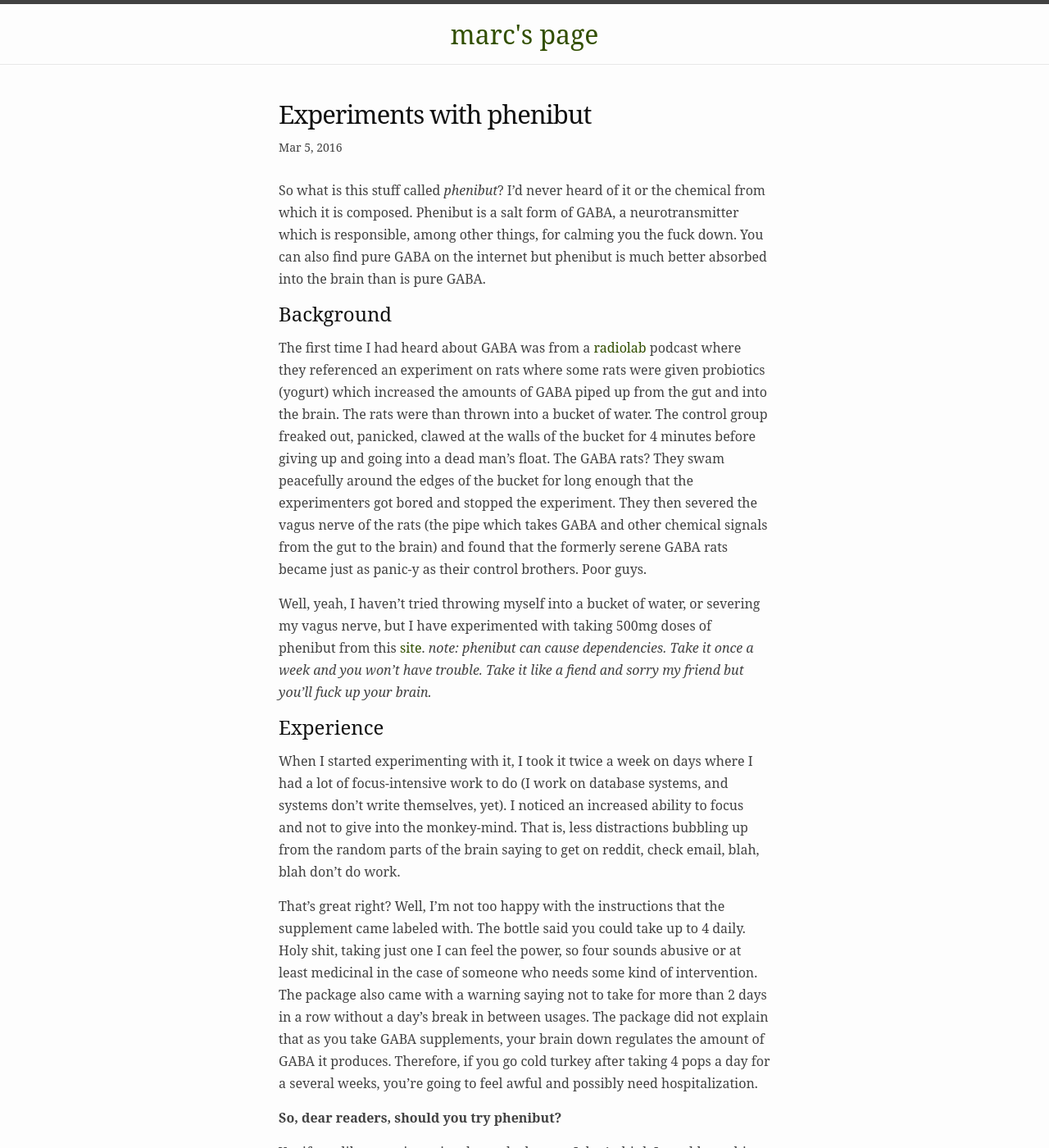
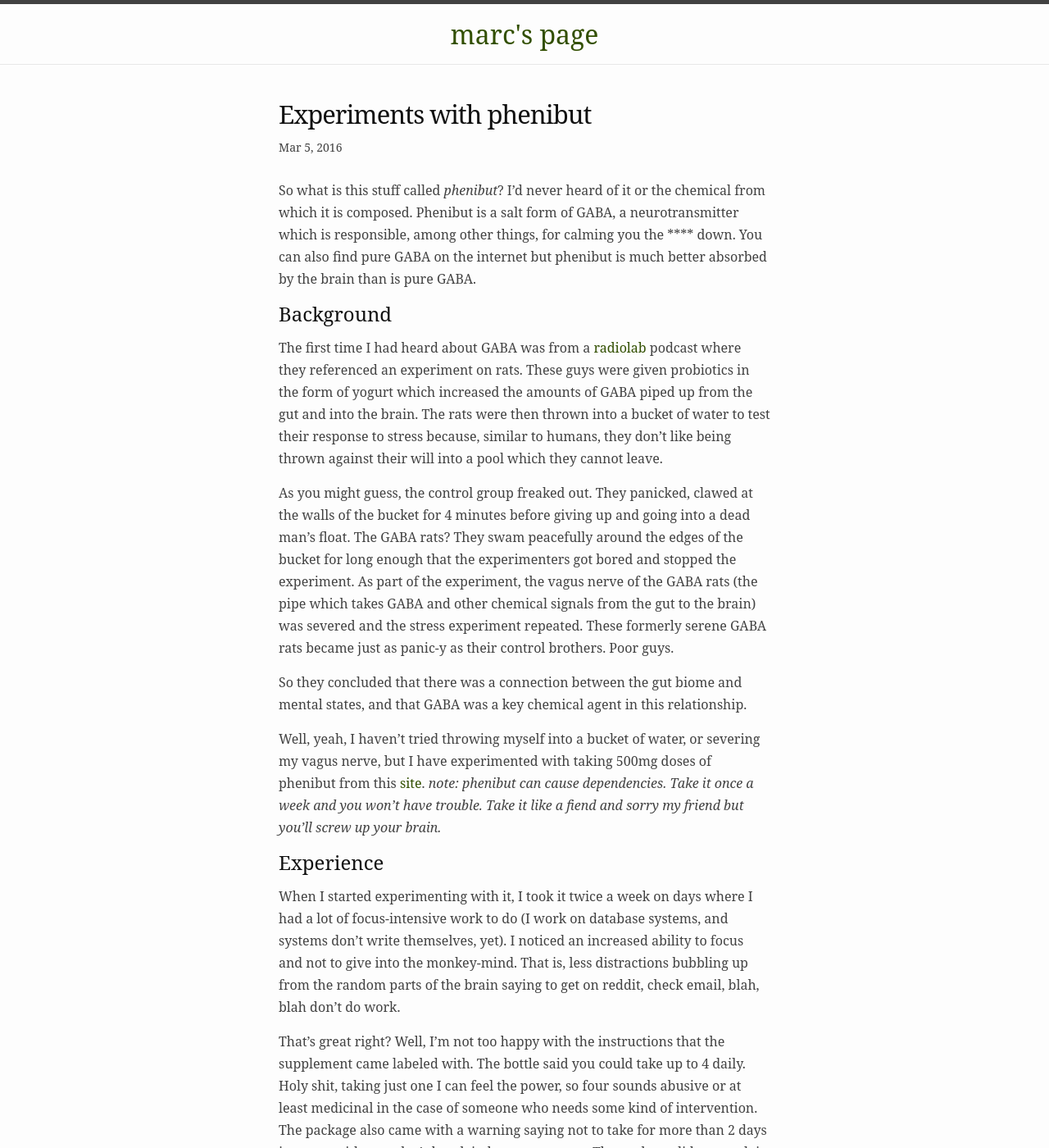
Before and after one commit to cramja/cramja.github.io, a Jekyll site: the page built from _posts/2016-03-05-phenibut.md, in a window 1280 px wide and 1400 px high. Shown: the whole window at 82% size. Built offline with Jekyll 4.4.1, drawn with Linux system fonts in a browser that asks for light colours; some of the changed text lies outside the part shown.

Commit message:
minor edits

```diff
--- a/_posts/2016-03-05-phenibut.md
+++ b/_posts/2016-03-05-phenibut.md
@@ -6,13 +6,17 @@
 short: I bought a supplement called Phenibut. Russians discovered that this stuff is great for anxiety and concentration. I discovered that they're right.
 ---
 
-So what is this stuff called *phenibut*? I'd never heard of it or the chemical from which it is composed. Phenibut is a salt form of GABA, a neurotransmitter which is responsible, among other things, for calming you the fuck down. You can also find pure GABA on the internet but phenibut is much better absorbed into the brain than is pure GABA.
+So what is this stuff called *phenibut*? I'd never heard of it or the chemical from which it is composed. Phenibut is a salt form of GABA, a neurotransmitter which is responsible, among other things, for calming you the \*\*\*\* down. You can also find pure GABA on the internet but phenibut is much better absorbed by the brain than is pure GABA.
 
 ## Background
 
-The first time I had heard about GABA was from a [radiolab][1] podcast where they referenced an experiment on rats where some rats were given probiotics (yogurt) which increased the amounts of GABA piped up from the gut and into the brain. The rats were than thrown into a bucket of water. The control group freaked out, panicked, clawed at the walls of the bucket for 4 minutes before giving up and going into a dead man's float. The GABA rats? They swam peacefully around the edges of the bucket for long enough that the experimenters got bored and stopped the experiment. They then severed the vagus nerve of the rats (the pipe which takes GABA and other chemical signals from the gut to the brain) and found that the formerly serene GABA rats became just as panic-y as their control brothers. Poor guys.
+The first time I had heard about GABA was from a [radiolab][1] podcast where they referenced an experiment on rats. These guys were given probiotics in the form of yogurt which increased the amounts of GABA piped up from the gut and into the brain. The rats were then thrown into a bucket of water to test their response to stress because, similar to humans, they don't like being thrown against their will into a pool which they cannot leave.
 
-Well, yeah, I haven't tried throwing myself into a bucket of water, or severing my vagus nerve, but I have experimented with taking 500mg doses of phenibut from this [site][2]. *note: phenibut can cause dependencies. Take it once a week and you won't have trouble. Take it like a fiend and sorry my friend but you'll fuck up your brain.*
+As you might guess, the control group freaked out. They panicked, clawed at the walls of the bucket for 4 minutes before giving up and going into a dead man's float. The GABA rats? They swam peacefully around the edges of the bucket for long enough that the experimenters got bored and stopped the experiment. As part of the experiment, the vagus nerve of the GABA rats (the pipe which takes GABA and other chemical signals from the gut to the brain) was severed and the stress experiment repeated. These formerly serene GABA rats became just as panic-y as their control brothers. Poor guys.
+
+So they concluded that there was a connection between the gut biome and mental states, and that GABA was a key chemical agent in this relationship.
+
+Well, yeah, I haven't tried throwing myself into a bucket of water, or severing my vagus nerve, but I have experimented with taking 500mg doses of phenibut from this [site][2]. *note: phenibut can cause dependencies. Take it once a week and you won't have trouble. Take it like a fiend and sorry my friend but you'll screw up your brain.*
 
 ## Experience
 
@@ -32,13 +36,13 @@
 
 ## Alternatives
 
-An alternative to phenibut is to boost your levels of GABA without a supplement. Like rats in the experiment, you can eat foods which increase the amount of GABA producing bacteria in your gut. So, you'll find sauerkraut, kimchi, and green vegetables in my GABA-aware diet.
+There's plenty of ways you can learn to reduce stress, but if you're looking to directly alter the amount of GABA which your body is producing, do what the experimenters did to the rats. You can eat foods which increase the amount of GABA producing bacteria in your gut. So, you'll find sauerkraut, kimchi, and green vegetables in my GABA-aware diet. I also make a concerted efforts not to sever my vagus nerve.
 
 Specific to the driving issue, I have found that driving while fasting is another trick which reduces road stress. You simply have less energy to spend stressing about traffic and the noise around you. It's actually easier to stay focused on driving because you're not distracted by needing to flip channels on the radio, think about flicking off that driver that passed you on the right, and all the other joys of the road.
 
 ## Conclusion
 
-Phenibut is something I will keep my medicine cabinet stocked with. It is a useful tool, but because it can be dependency-creating, I am not making this part of my routine.
+Phenibut is something I will keep around in my medicine cabinet. It is a useful tool, but because it can be dependency-creating, I am not making this part of my routine.
 
 [1]: http://www.radiolab.org/story/197242-gut-feelings/
 [2]: https://www.a1supplements.com/sns-phenibut-xt
```
Also changed, not shown: reading.md (+2 -0 lines).
